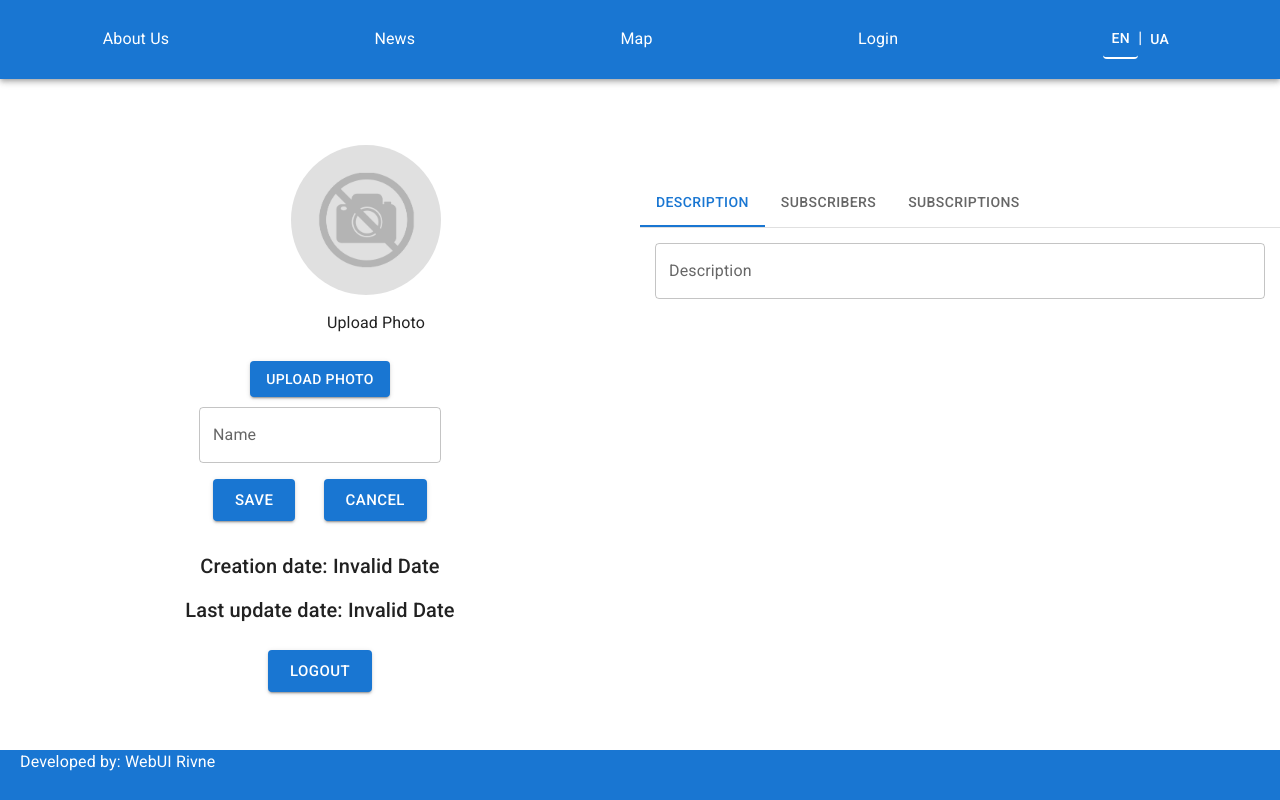
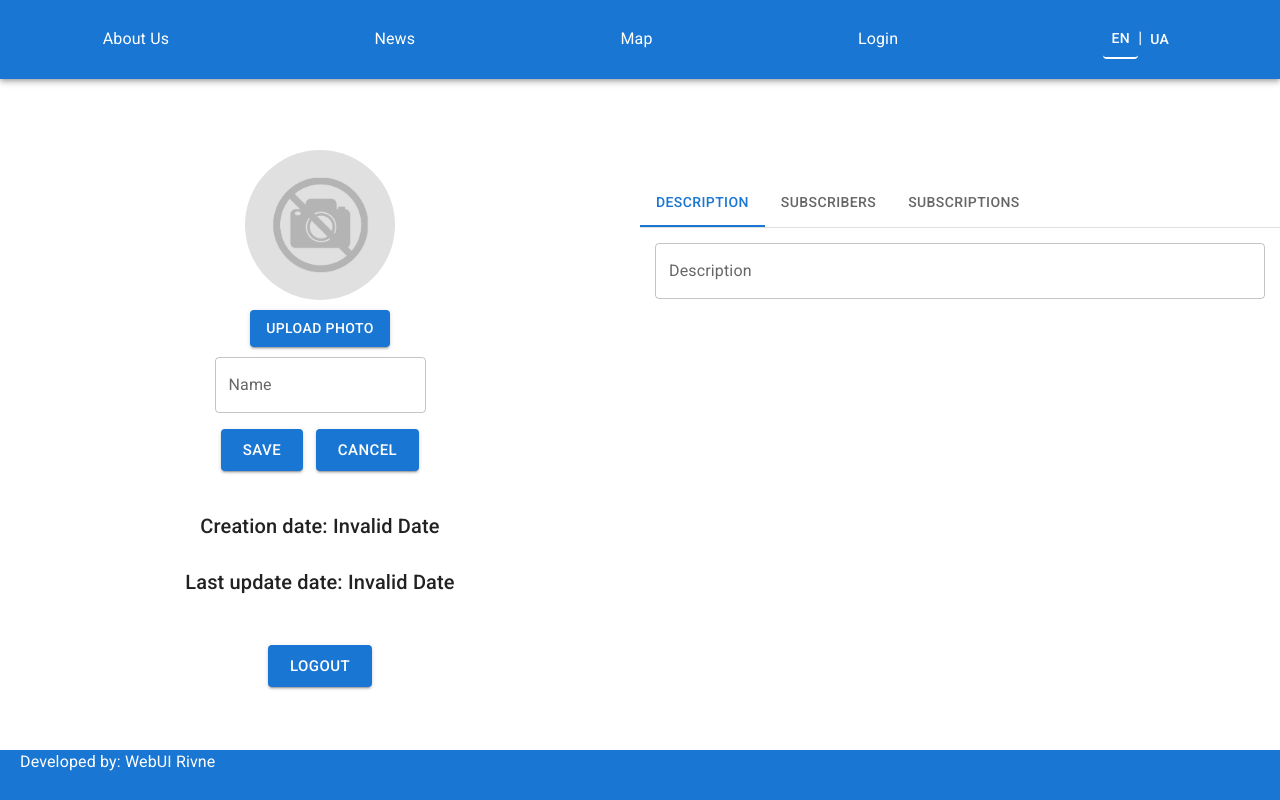
Before and after one commit to IT-Academy-Social-Projects-KRV/MapUA, a React (Create React App) app in the folder frontend/: page /profile in a window 1280 px wide. Both pictures are taken after a click on the button "EDIT PROFILE". Built offline with nearby package versions, Linux system fonts and the light colour scheme; no server answers.

Commit message:
Fix profilePage img preview

```diff
--- a/frontend/src/components/Profile/ProfilePage.tsx
+++ b/frontend/src/components/Profile/ProfilePage.tsx
@@ -131,6 +131,7 @@ export default function ProfilePage() {
             description={displayName}
             closeEditData={closeEditData}
             setUserImage={setUserImage}
+            userImage={userImage}
           />
         ) : (
           <EditGroup displayName={displayName} editData={editData} />
--- a/frontend/src/components/Profile/SaveGroup/SaveGroup.tsx
+++ b/frontend/src/components/Profile/SaveGroup/SaveGroup.tsx
@@ -20,6 +20,7 @@ type Props = {
   description: string;
   closeEditData: MouseEventHandler<HTMLButtonElement>;
   setUserImage: Function;
+  userImage: any;
 };
 
 export const SaveGroup: FC<Props> = ({
@@ -27,7 +28,8 @@ export const SaveGroup: FC<Props> = ({
   displayName,
   description,
   closeEditData,
-  setUserImage
+  setUserImage,
+  userImage
 }) => {
   const { t } = useTranslation();
   const { imageUrl: userAvatar } = useTypedSelector(
@@ -43,13 +45,9 @@ export const SaveGroup: FC<Props> = ({
       <Box>
         <UploadBox>
           <ProfileAvatar
-            sx={{ ml: '11.5vh' }}
             aria-label="avatar"
-            src={userAvatar}
+            src={(userImage && URL.createObjectURL(userImage)) || userAvatar}
           />
-          <Box sx={{ m: '2vh 0 2vh 14vh' }}>
-            {t('profile.profilePage.uploadPhoto')}
-          </Box>
           <UploadBox>
             <UploadInputProfilePage
               setUserImage={setUserImage}
```
